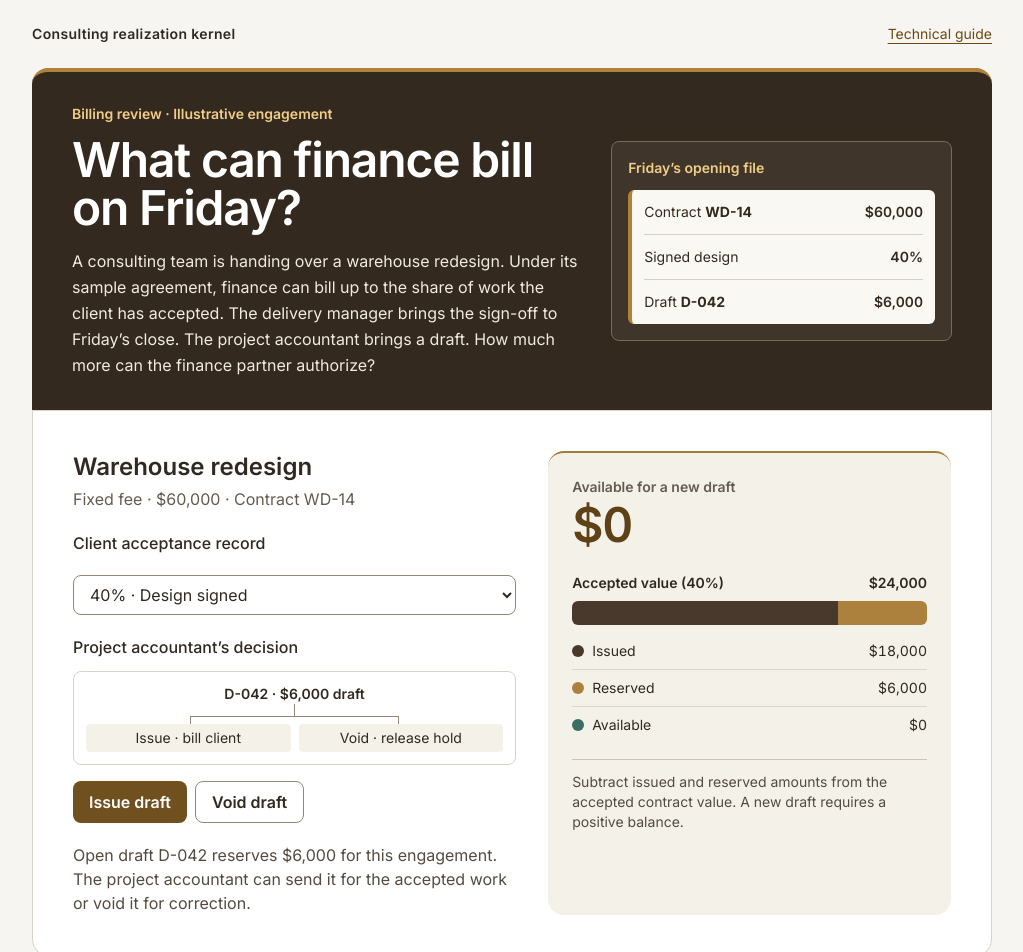
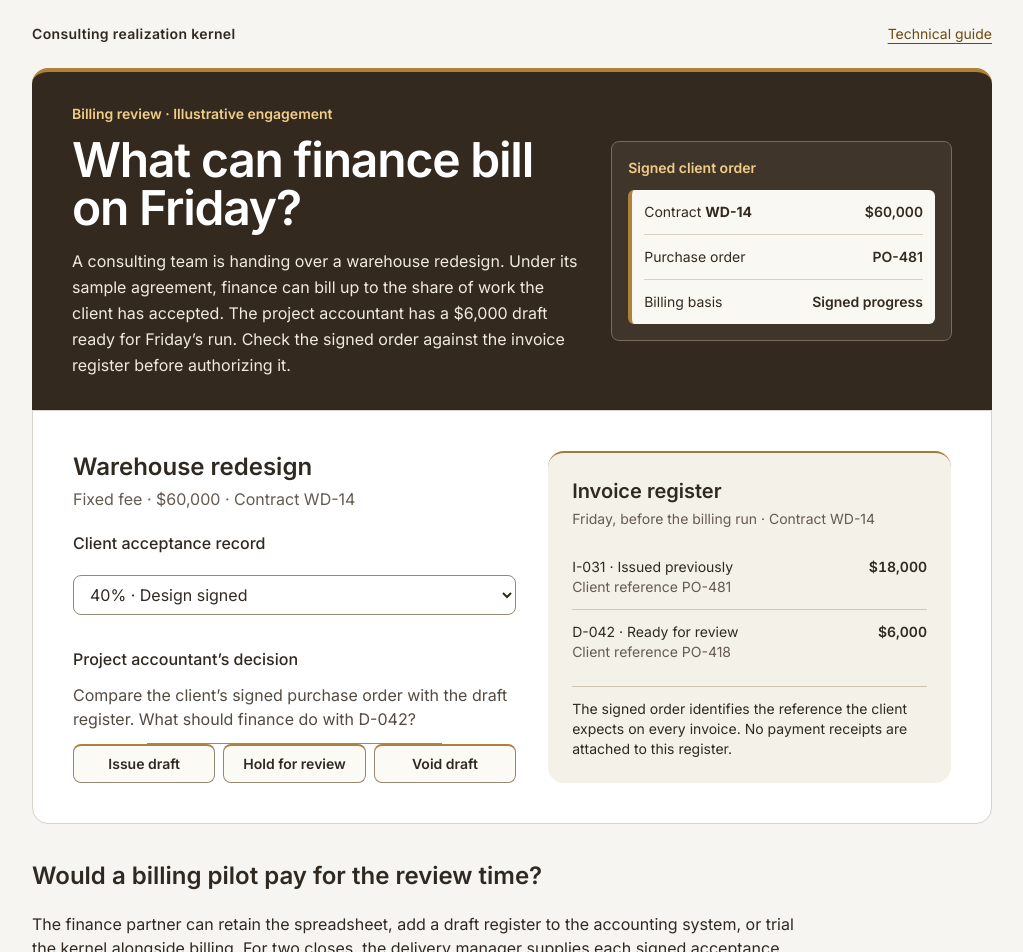
Before and after one commit to SafetyMP/Professional-Service-Automation, a Next.js app: page /case in a window 1280 px wide. Shown: the top 952 px of the page, without its empty margins (128-1151 px from the left). Built offline with nearby package versions, Linux system fonts and the light colour scheme.

Commit message:
Review source documents before revealing the billing reconciliation

```diff
--- a/src/app/case/billing-review.tsx
+++ b/src/app/case/billing-review.tsx
@@ -16,14 +16,14 @@ const pilotCost = 2400;
 const hourlyRate = 75;
 const priorBill = { status: "SENT", subtotal: 18000 } as const;
 const outcomes = {
-  keep: "Open draft D-042 reserves $6,000 for this engagement. The project accountant can send it for the accepted work or void it for correction.",
-  issue: "D-042 has been sent. Its $6,000 moves from reserved to issued. The client’s payment is still unverified.",
-  void: "D-042 has been voided. Its $6,000 reservation is released. Finance can prepare a replacement up to the available amount.",
+  hold: "D-042 stays open while finance confirms the purchase order with the delivery manager. Its $6,000 remains reserved.",
+  issue: "D-042 was sent with PO-418. The signed engagement names PO-481. Finance must follow up on the reference before assuming the client will accept the invoice.",
+  void: "D-042 was voided before issue. Its $6,000 reservation is released. Finance can prepare a replacement against PO-481.",
 } as const;
 
 export function BillingReview() {
   const [progress, setProgress] = useState(40);
-  const [treatment, setTreatment] = useState<keyof typeof outcomes>("keep");
+  const [treatment, setTreatment] = useState<keyof typeof outcomes | null>(null);
   const [reviews, setReviews] = useState(20);
   const [minutes, setMinutes] = useState(10);
 
@@ -65,32 +65,20 @@ export function BillingReview() {
               <option value={40}>40% · Design signed</option>
               <option value={50}>50% · Handover signed</option>
             </select>
-            <fieldset>
-              <legend className="mb-3 font-medium">Project accountant’s decision</legend>
-              <figure className="mb-4 rounded-md border border-[#d8d2c7] px-3 py-3 text-center text-sm">
-                <figcaption className="font-semibold">D-042 · {dollars.format(6000)} draft</figcaption>
-                <div aria-hidden="true" className="mx-auto h-3 w-px bg-[#958774]" />
-                <div aria-hidden="true" className="mx-auto h-2 w-1/2 border-x border-t border-[#958774]" />
-                <div className="grid grid-cols-2 gap-2">
-                  <span className={treatment === "issue" ? "rounded bg-[#48392c] px-1 py-1 text-white" : "rounded bg-[#f4f1e9] px-1 py-1"}>Issue · bill client</span>
-                  <span className={treatment === "void" ? "rounded bg-[#48392c] px-1 py-1 text-white" : "rounded bg-[#f4f1e9] px-1 py-1"}>Void · release hold</span>
           </div>
-              </figure>
-              {treatment === "keep" ? (
-                <div className="flex flex-wrap gap-2">
-                  <button type="button" onClick={() => setTreatment("issue")}
-                    className="rounded-md focus-visible:outline-2 focus-visible:outline-offset-2 focus-visible:outline-[#6a480d] bg-[#70501e] px-4 py-2 font-semibold text-white">Issue draft</button>
-                  <button type="button" onClick={() => setTreatment("void")}
-                    className="rounded-md focus-visible:outline-2 focus-visible:outline-offset-2 focus-visible:outline-[#6a480d] border border-[#958774] px-4 py-2 font-semibold">Void draft</button>
-                </div>
+          <div className="md:col-start-2 md:row-start-1 md:row-span-2 rounded-xl border-t-2 border-[#a67a36] bg-[#f4f1e9] p-5 sm:p-6" aria-live="polite">
+            {treatment === null ? (
+              <>
+                <h3 className="text-xl font-semibold">Invoice register</h3>
+                <p className="mt-1 text-sm text-[#655b50]">Friday, before the billing run · Contract WD-14</p>
+                <dl className="mt-4 divide-y divide-[#d5c9b6] text-sm">
+                  <div className="flex justify-between gap-3 py-3"><dt>I-031 · Issued previously<br /><span className="text-[#655b50]">Client reference PO-481</span></dt><dd className="font-semibold tabular-nums">{dollars.format(priorBill.subtotal)}</dd></div>
+                  <div className="flex justify-between gap-3 py-3"><dt>D-042 · Ready for review<br /><span className="text-[#655b50]">Client reference PO-418</span></dt><dd className="font-semibold tabular-nums">{dollars.format(6000)}</dd></div>
+                </dl>
+                <p className="mt-3 border-t border-[#cec4b3] pt-3 text-sm">The signed order identifies the reference the client expects on every invoice. No payment receipts are attached to this register.</p>
+              </>
             ) : (
-                <button type="button" onClick={() => setTreatment("keep")}
-                  className="rounded-md focus-visible:outline-2 focus-visible:outline-offset-2 focus-visible:outline-[#6a480d] border border-[#958774] px-4 py-2 font-semibold">Restart with the open draft</button>
-              )}
-            </fieldset>
-            <p className="text-[#534b41]" aria-live="polite">{outcomes[treatment]}</p>
-          </div>
-          <div className="rounded-xl border-t-2 border-[#a67a36] bg-[#f4f1e9] p-5 sm:p-6" aria-live="polite">
+              <>
                 <p className="text-sm font-semibold text-[#655b50]">Available for a new draft</p>
                 <output aria-label="Available for a new draft" className="mt-1 block text-5xl font-semibold tracking-tight text-[#5e4116] tabular-nums">{dollars.format(available)}</output>
                 <figure className="mt-6">
@@ -112,6 +100,37 @@ export function BillingReview() {
                   </dl>
                 </figure>
                 <p className="mt-4 border-t border-[#cec4b3] pt-3 text-sm text-[#534b41]">Subtract issued and reserved amounts from the accepted contract value. A new draft requires a positive balance.</p>
+                <p className="mt-3 text-sm"><strong>Cash received</strong> · Unverified. A bank receipt matched to an invoice would establish collection.</p>
+              </>
+            )}
+          </div>
+          <div className="space-y-3 md:col-start-1 md:row-start-2">
+            <fieldset>
+              <legend className="mb-3 font-medium">Project accountant’s decision</legend>
+              {treatment === null ? (
+                <>
+                  <p className="mb-3 text-[#534b41]">Compare the client’s signed purchase order with the draft register. What should finance do with D-042?</p>
+                  <div aria-hidden="true" className="mx-auto w-2/3 border-t border-[#958774]" />
+                  <div className="grid grid-cols-3 gap-2 [&>button]:border-t-2 [&>button]:border-t-[#ac813e]">
+                    <button type="button" onClick={() => setTreatment("issue")}
+                      className="rounded-md border border-[#958774] bg-[#fcfaf5] px-2 py-2 text-sm font-semibold">Issue draft</button>
+                    <button type="button" onClick={() => setTreatment("hold")}
+                      className="rounded-md border border-[#958774] bg-[#fcfaf5] px-2 py-2 text-sm font-semibold">Hold for review</button>
+                    <button type="button" onClick={() => setTreatment("void")}
+                      className="rounded-md border border-[#958774] bg-[#fcfaf5] px-2 py-2 text-sm font-semibold">Void draft</button>
+                  </div>
+                </>
+              ) : (
+                <button type="button" onClick={() => setTreatment(null)}
+                  className="rounded-md border border-[#958774] px-4 py-2 font-semibold">Restart with the open draft</button>
+              )}
+            </fieldset>
+            {treatment !== null && (
+              <figure className="border-l-4 border-[#a67a36] pl-3" aria-live="polite">
+                <figcaption className="text-sm font-semibold">D-042 · Open draft → {treatment === "issue" ? "Issued" : treatment === "hold" ? "Held for review" : "Voided"}</figcaption>
+                <p className="mt-1 text-[#534b41]">{outcomes[treatment]}</p>
+              </figure>
+            )}
           </div>
         </div>
       </section>
--- a/src/app/case/page.tsx
+++ b/src/app/case/page.tsx
@@ -21,15 +21,15 @@ export default function BillingReviewPage() {
             <h1 className="max-w-2xl text-4xl font-semibold tracking-tight sm:text-5xl">What can finance bill on Friday?</h1>
             <p className="mt-4 max-w-2xl leading-relaxed text-[#f0eae0]">
               A consulting team is handing over a warehouse redesign. Under its sample agreement,
-              finance can bill up to the share of work the client has accepted. The delivery manager brings the sign-off to Friday’s close. The project accountant brings a draft. How much more can the finance partner authorize?
+              finance can bill up to the share of work the client has accepted. The project accountant has a $6,000 draft ready for Friday’s run. Check the signed order against the invoice register before authorizing it.
             </p>
           </div>
           <figure className="rounded-md border border-[#796b57] bg-[#40352a] p-4">
-            <figcaption className="mb-3 text-sm font-semibold text-[#f1ce88]">Friday’s opening file</figcaption>
+            <figcaption className="mb-3 text-sm font-semibold text-[#f1ce88]">Signed client order</figcaption>
             <div className="divide-y divide-[#d9d0c1] rounded-sm border-l-4 border-[#ae8238] bg-[#faf8f2] px-3 text-[#34291f]">
               <div className="flex justify-between gap-2 py-3 text-sm"><span>Contract <strong>WD-14</strong></span><span className="font-semibold tabular-nums">$60,000</span></div>
-              <div className="flex justify-between gap-2 py-3 text-sm"><span>Signed design</span><span className="font-semibold">40%</span></div>
-              <div className="flex justify-between gap-2 py-3 text-sm"><span>Draft <strong>D-042</strong></span><span className="font-semibold tabular-nums">$6,000</span></div>
+              <div className="flex justify-between gap-2 py-3 text-sm"><span>Purchase order</span><span className="font-semibold">PO-481</span></div>
+              <div className="flex justify-between gap-2 py-3 text-sm"><span>Billing basis</span><span className="font-semibold">Signed progress</span></div>
             </div>
           </figure>
         </header>
--- a/src/app/case/technical/page.tsx
+++ b/src/app/case/technical/page.tsx
@@ -22,14 +22,18 @@ export default function TechnicalGuide() {
           <p className="mt-3">The public case runs in the browser with illustrative records. The signed-in application uses PostgreSQL, organization-scoped permissions and stored invoices.</p>
         </header>
         <section className="space-y-3">
-          <h2 className="text-2xl font-semibold">Reconcile the opening ledger</h2>
-          <p>The signed design represents 40% of a $60,000 contract, or $24,000. The issued register records $18,000. Open draft D-042 reserves the remaining $6,000, leaving $0 for a new draft.</p>
+          <h2 className="text-2xl font-semibold">Inspect the opening records</h2>
+          <p>Contract WD-14 sets the fixed fee and the client’s required invoice reference. The delivery manager supplies the signed progress record. Finance supplies the issued register and draft D-042. The accountant checks the references and selects a disposition. The kernel calculates the resulting capacity.</p>
           <p>The case calls <code>sumCommittedInvoiceSubtotals</code> for all issued and open draft amounts, and <code>sumRealizedInvoiceSubtotals</code> for issued amounts alone. <code>computeProgressBillAmount</code> subtracts commitments from the accepted contract amount and floors the result at zero.</p>
           <p className="flex flex-wrap gap-x-5 gap-y-2 text-sm text-[#6c4b12] underline">
             <a href={repository + "/lib/billing/realization.ts"}>Invoice status functions</a>
             <a href={repository + "/lib/billing/contract-billing.ts"}>Fixed-fee calculation</a>
             <a href={repository + "/specs/domain/billing-rules.md"}>Billing rules</a>
           </p>
+          <details className="rounded-md border border-[#d8d2c7] bg-white px-4 py-3">
+            <summary className="cursor-pointer font-semibold">Worked answer · opening ledger and invoice references</summary>
+            <p className="mt-2">At 40% acceptance, $24,000 is eligible for billing. Subtract $18,000 already issued and $6,000 held on D-042. The remaining capacity for a new draft is $0. The signed order names PO-481 while the draft names PO-418. Holding for confirmation keeps its reservation. Voiding for correction releases it.</p>
+          </details>
         </section>
         <section className="space-y-3">
           <h2 className="text-2xl font-semibold">Run the realization check</h2>
```
Also changed, not shown: 2 other files (tests, documents, lock files or other folders). Lines whose indentation alone changed are shown as unchanged.
